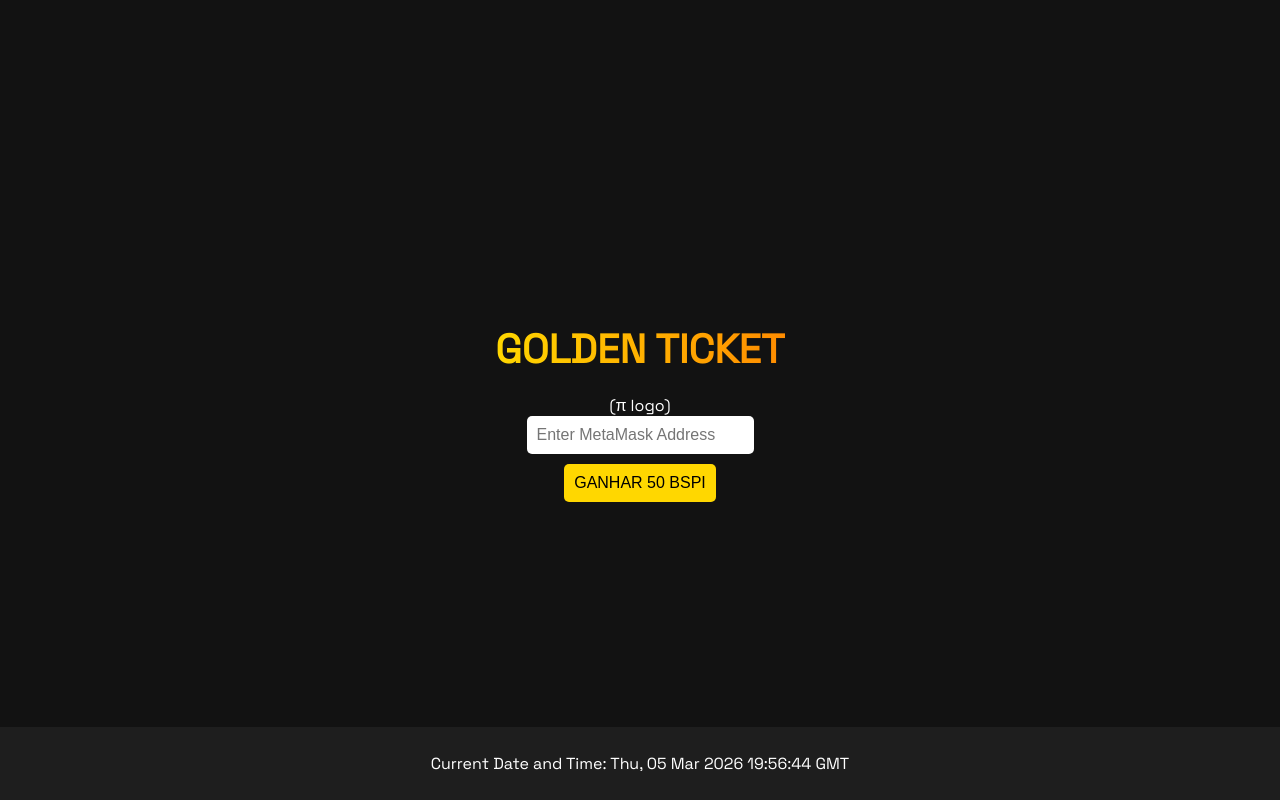
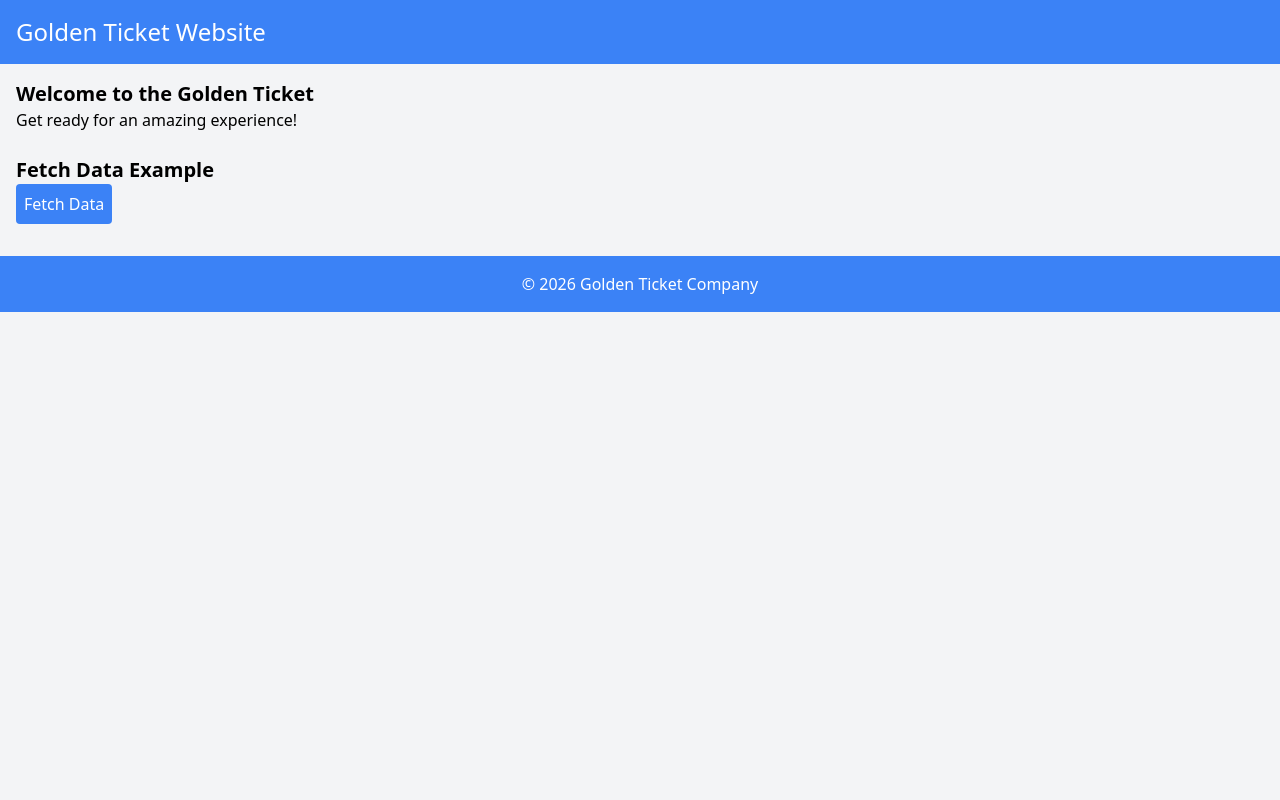
Before and after one commit to gabrielhack401/BANCO-SOCIAL-PI, a website: page public/index.html in a window 1280 px wide. Drawn offline with nearby package versions, Linux system fonts and the light colour scheme.

Commit message:
Create public/index.html for Golden Ticket website

```diff
--- a/public/index.html
+++ b/public/index.html
@@ -3,89 +3,38 @@
 <head>
     <meta charset="UTF-8">
     <meta name="viewport" content="width=device-width, initial-scale=1.0">
-    <link href="https://fonts.googleapis.com/css2?family=Space+Grotesk&display=swap" rel="stylesheet">
-    <title>GOLDEN TICKET</title>
-    <style>
-        body {
-            font-family: 'Space Grotesk', sans-serif;
-            background-color: #121212;
-            color: white;
-            display: flex;
-            flex-direction: column;
-            align-items: center;
-            justify-content: center;
-            height: 100vh;
-            margin: 0;
-        }
-        h1 {
-            background: linear-gradient(90deg, gold, darkorange);
-            -webkit-background-clip: text;
-            -webkit-text-fill-color: transparent;
-            font-size: 2.5em;
-            margin-bottom: 20px;
-        }
-        input {
-            padding: 10px;
-            font-size: 1em;
-            margin-bottom: 10px;
-            border: none;
-            border-radius: 5px;
-        }
-        button {
-            padding: 10px;
-            font-size: 1em;
-            background-color: #ffd700;
-            border: none;
-            border-radius: 5px;
-            cursor: pointer;
-        }
-        button:hover {
-            background-color: #ffcc00;
-        }
-        footer {
-            position: fixed;
-            bottom: 0;
-            width: 100%;
-            text-align: center;
-            padding: 10px;
-            background-color: #1e1e1e;
-        }
-    </style>
+    <link href="https://cdn.jsdelivr.net/npm/tailwindcss@2.2.19/dist/tailwind.min.css" rel="stylesheet">
+    <title>Golden Ticket</title>
 </head>
-<body>
-    <h1>GOLDEN TICKET</h1>
-    <span>(π logo)</span>
-    <input type="text" id="metamaskAddress" placeholder="Enter MetaMask Address" />
-    <button id="submitButton">GANHAR 50 BSPI</button>
-    <div id="statusMessage"></div>
-    <footer>
-        <p>Current Date and Time: <span id="currentDateTime"></span></p>
+<body class="bg-gray-100">
+    <header class="bg-blue-500 text-white p-4">
+        <h1 class="text-2xl">Golden Ticket Website</h1>
+    </header>
+    <main class="container mx-auto p-4">
+        <section class="mb-6">
+            <h2 class="text-xl font-semibold">Welcome to the Golden Ticket</h2>
+            <p>Get ready for an amazing experience!</p>
+        </section>
+        <section>
+            <h2 class="text-xl font-semibold">Fetch Data Example</h2>
+            <button id="fetchDataBtn" class="bg-blue-500 text-white p-2 rounded">Fetch Data</button>
+            <div id="dataDisplay" class="mt-4"></div>
+        </section>
+    </main>
+    <footer class="bg-blue-500 text-white p-4 text-center">
+        <p>&copy; 2026 Golden Ticket Company</p>
     </footer>
     <script>
-        // Display current date and time
-        document.getElementById('currentDateTime').innerText = new Date().toUTCString();
-
-        document.getElementById('submitButton').onclick = function() {
-            const address = document.getElementById('metamaskAddress').value;
-            fetch('/api/enviar', {
-                method: 'POST',
-                headers: {
-                    'Content-Type': 'application/json'
-                },
-                body: JSON.stringify({ address: address })
-            })
-            .then(response => response.json())
-            .then(data => {
-                if (data.transactionHash) {
-                    document.getElementById('statusMessage').innerText = 'Transaction Hash: ' + data.transactionHash;
-                } else {
-                    document.getElementById('statusMessage').innerText = 'Error: ' + data.error;
-                }
-            })
-            .catch(error => {
-                document.getElementById('statusMessage').innerText = 'Network Error';
-            });
-        };
+        document.getElementById('fetchDataBtn').addEventListener('click', function() {
+            fetch('https://api.example.com/data')
+                .then(response => response.json())
+                .then(data => {
+                    document.getElementById('dataDisplay').innerHTML = JSON.stringify(data);
+                })
+                .catch(error => {
+                    console.error('Error fetching data:', error);
+                });
+        });
     </script>
 </body>
 </html>
```
